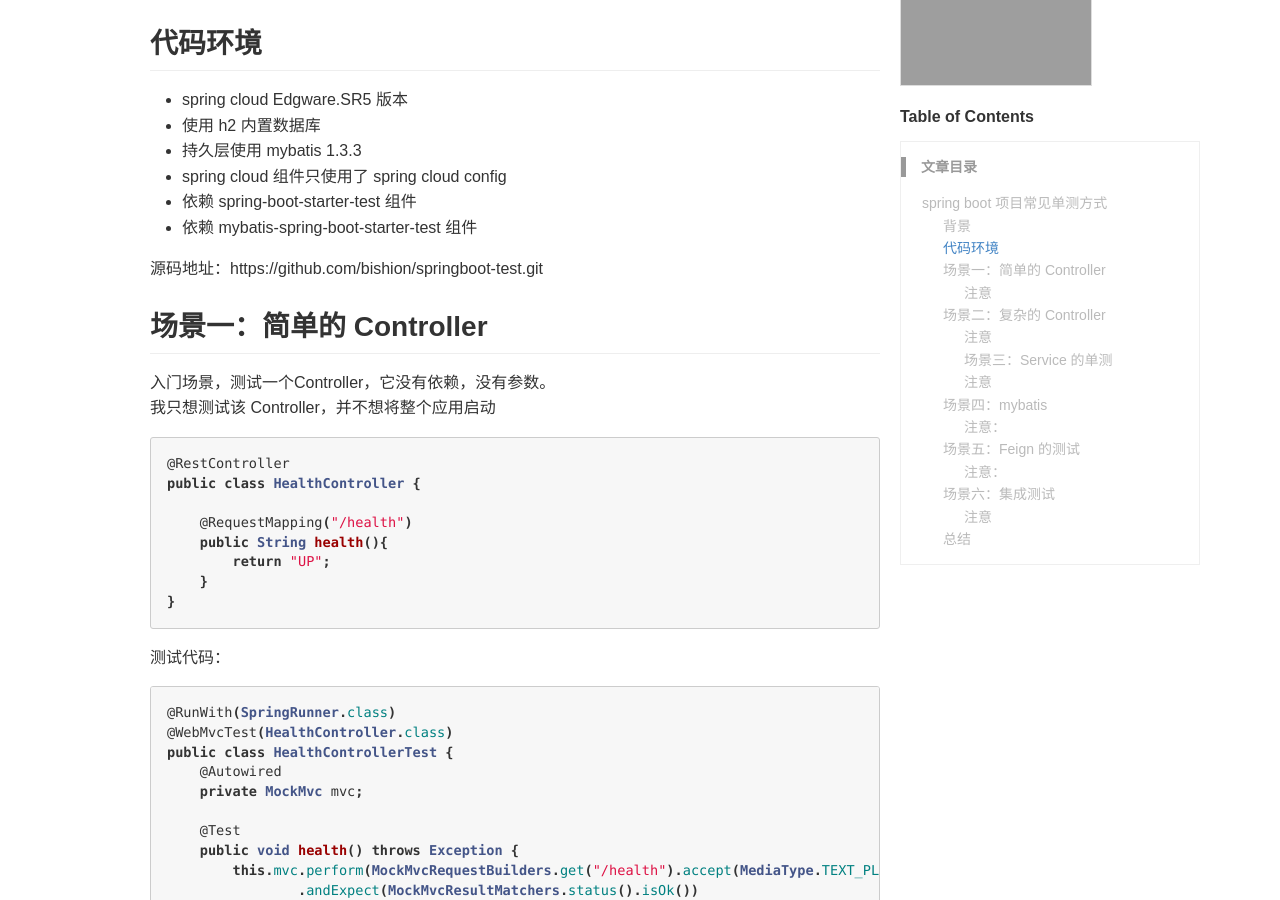
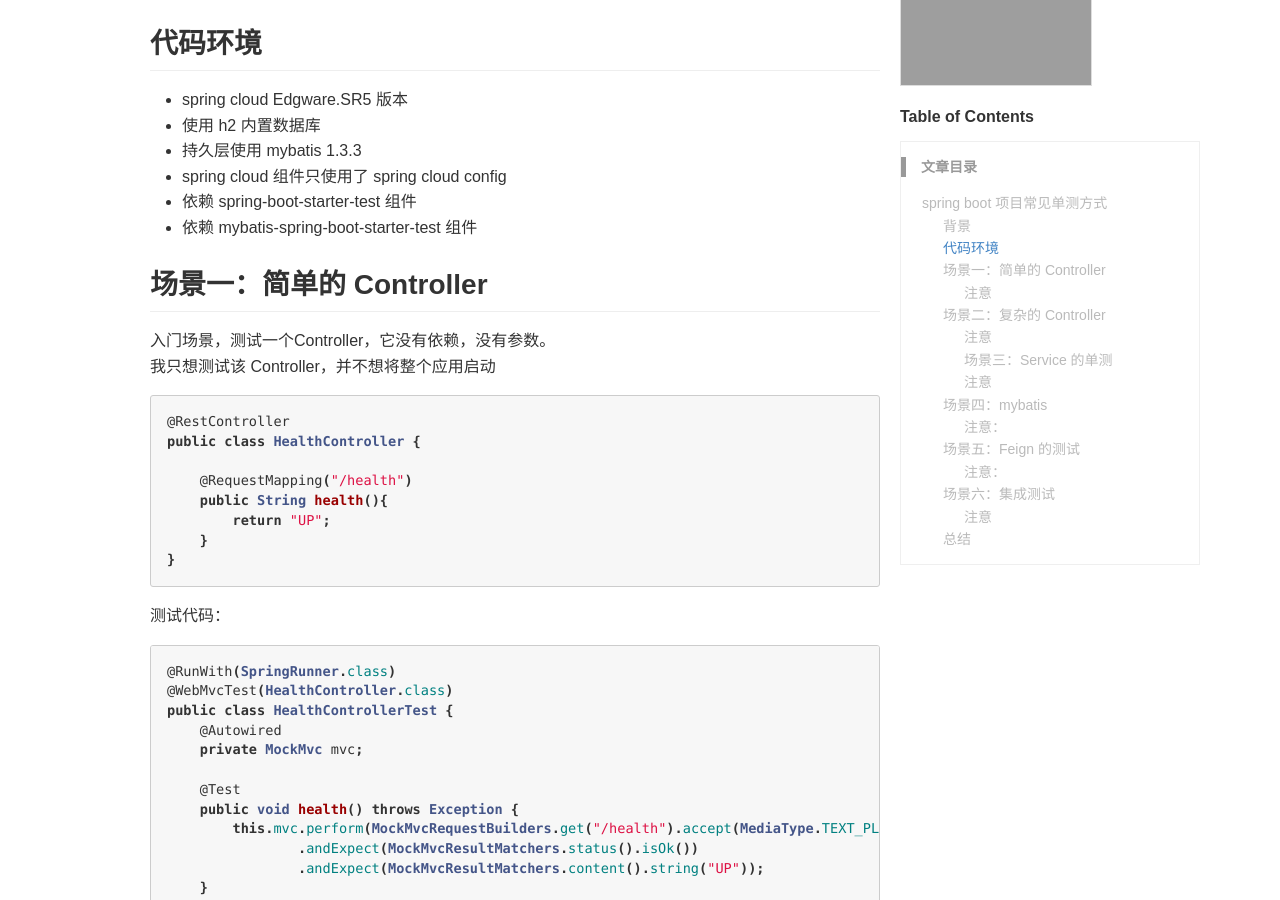
Before and after one commit to bishion/bishion.github.io, a Jekyll site: the page built from _posts/2019-03-16-sprig-boot-test.md, in a window 1280 px wide and 900 px high, scrolled down 466 px. Built offline with Jekyll 4.4.1, drawn with Linux system fonts in a browser that asks for light colours; some of the changed text lies outside the part shown.

Commit message:
finished

```diff
--- a/_posts/2019-03-16-sprig-boot-test.md
+++ b/_posts/2019-03-16-sprig-boot-test.md
@@ -19,8 +19,6 @@ keywords: spring boot
 - spring cloud 组件只使用了 spring cloud config
 - 依赖 spring-boot-starter-test 组件
 - 依赖 mybatis-spring-boot-starter-test 组件
-
-源码地址：https://github.com/bishion/springboot-test.git
 
 ## 场景一：简单的 Controller
 入门场景，测试一个Controller，它没有依赖，没有参数。
```
Also changed, not shown: other parts of _posts/2019-03-16-sprig-boot-test.md (+1 -0 lines).
